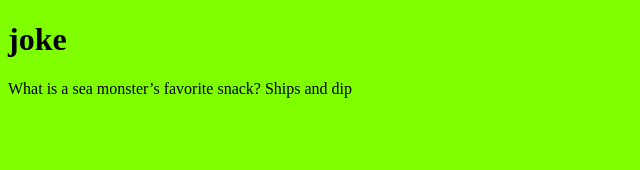
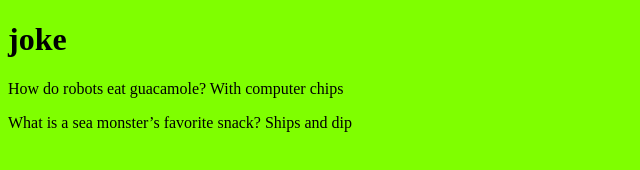
Before and after one commit to bananahotdog35/joke_generator, a plain HTML site: page index.html in a window 1280 px wide. Shown: the whole page, without its empty margins (0-640 px from the left). Drawn offline with Linux system fonts and the light colour scheme.

Commit message:
created my 2nd joke

```diff
--- a/index.html
+++ b/index.html
@@ -8,6 +8,7 @@
 </head>
 <body>
     <h1>joke</h1>
+    <p>How do robots eat guacamole? With computer chips</p>
     <p>What is a sea monster’s favorite snack? Ships and dip</p>
 
 </body>
```
